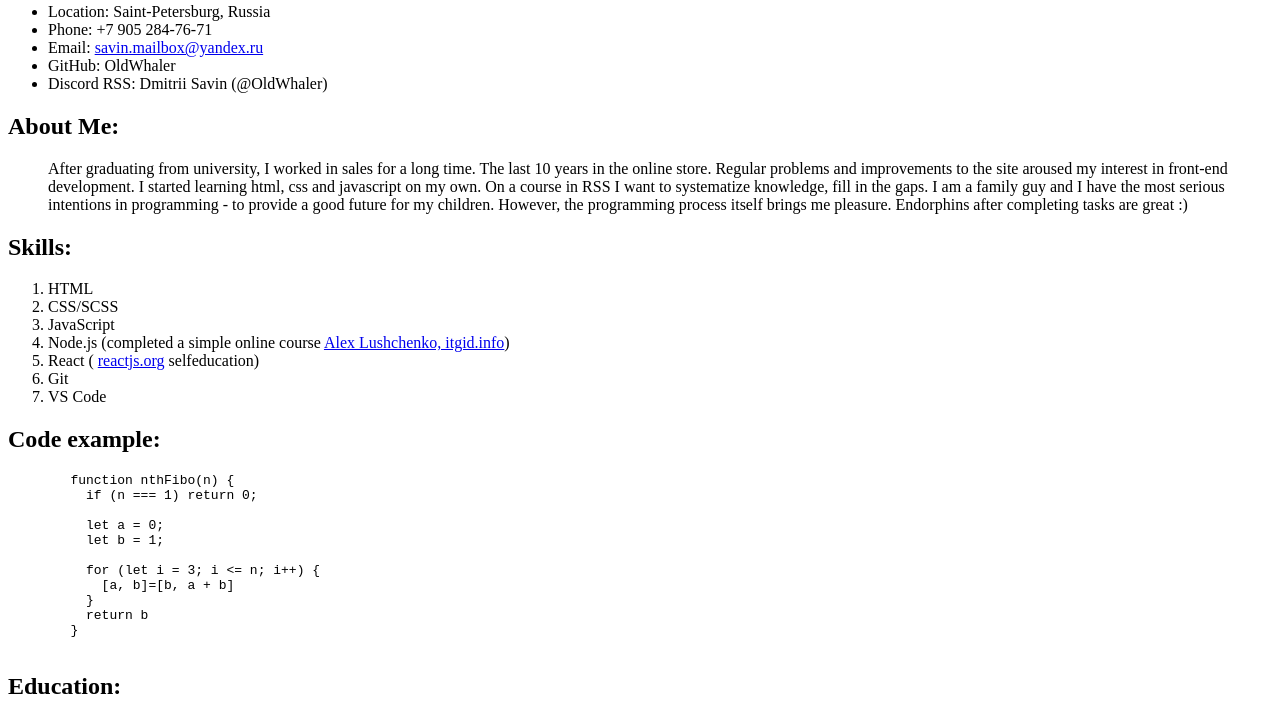
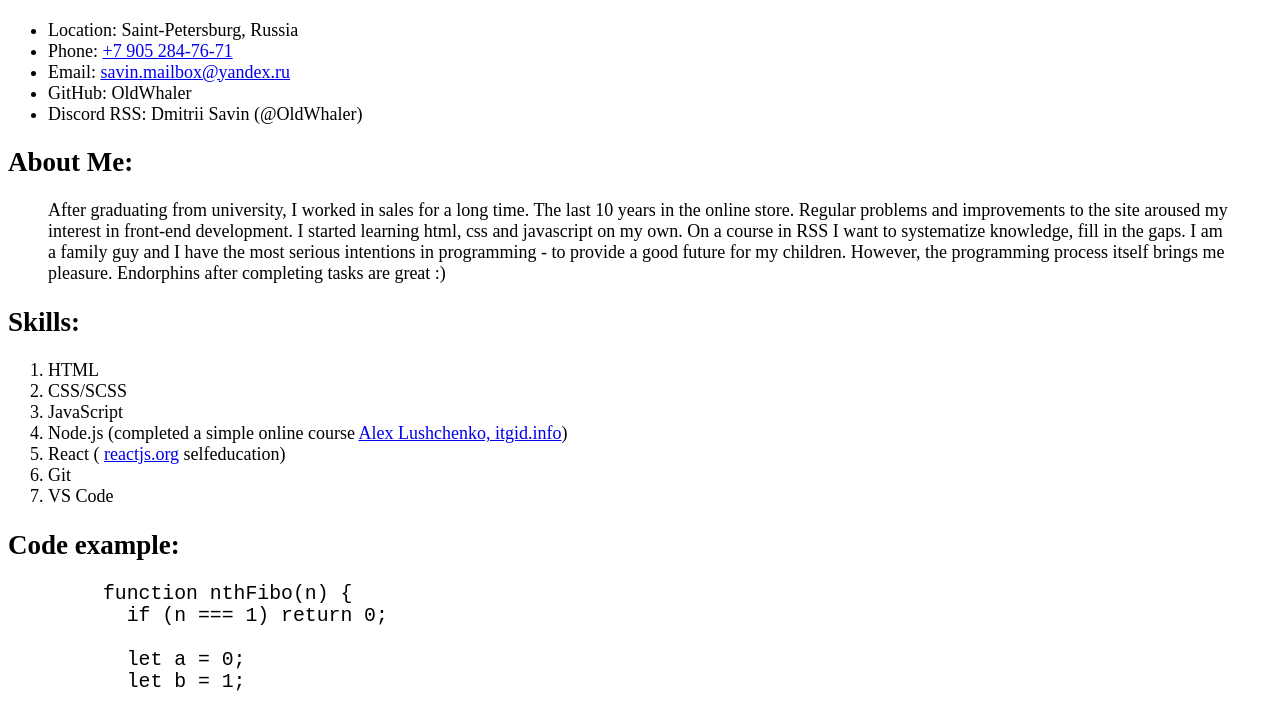
Before and after one commit to OldWhaler/rsschool-cv, a plain HTML site: page index.html in a window 1280 px wide. Shown: the part 124-839 px from the top of the page. Drawn offline with Linux system fonts and the light colour scheme.

Commit message:
feat: add some styles, add href:tel and href:mailto in Contacts

```diff
--- a/css/style.css
+++ b/css/style.css
@@ -0,0 +1,9 @@
+body{
+  font-size: 18px;
+}
+
+pre{
+  font-family:monospace;
+  font-size: 1.1em;
+
+}
--- a/index.html
+++ b/index.html
@@ -5,6 +5,7 @@
   <meta charset="UTF-8">
   <meta http-equiv="X-UA-Compatible" content="IE=edge">
   <meta name="viewport" content="width=device-width, initial-scale=1.0">
+  <link rel="stylesheet" href="./css/style.css">
   <title>CV#2. HTML, CSS & Git Basics</title>
 </head>
 
@@ -14,7 +15,7 @@
   <h2>Contacts:</h2>
   <ul>
     <li>Location: Saint-Petersburg, Russia</li>
-    <li>Phone: +7 905 284-76-71</li>
+    <li>Phone: <a href="tel:+7 905 284-76-71">+7 905 284-76-71</a></li>
     <li>Email: <a href="mailto:savin.mailbox@yandex.ru">savin.mailbox@yandex.ru</a></li>
     <li>GitHub: OldWhaler</li>
     <li>Discord RSS: Dmitrii Savin (@OldWhaler)</li>
```
